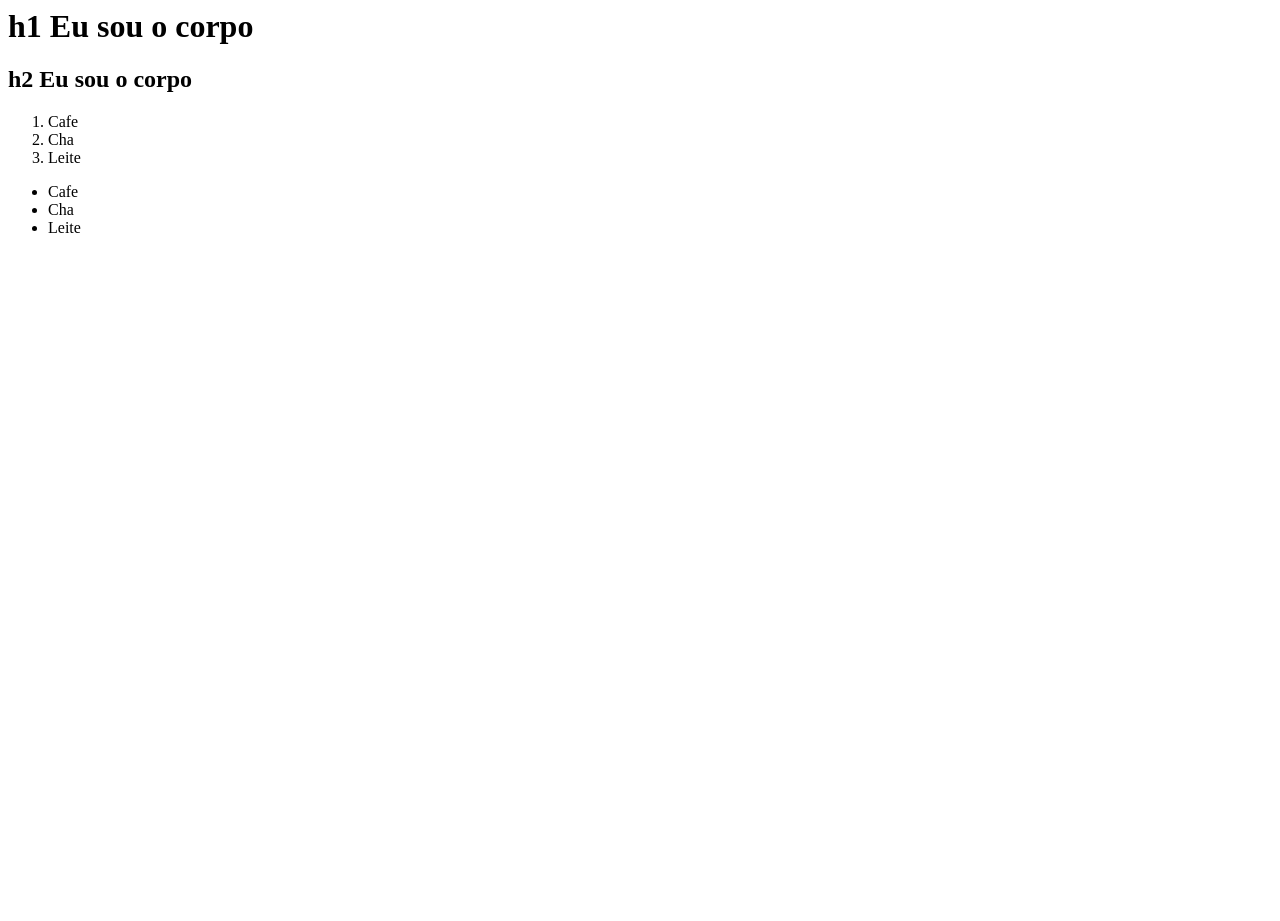
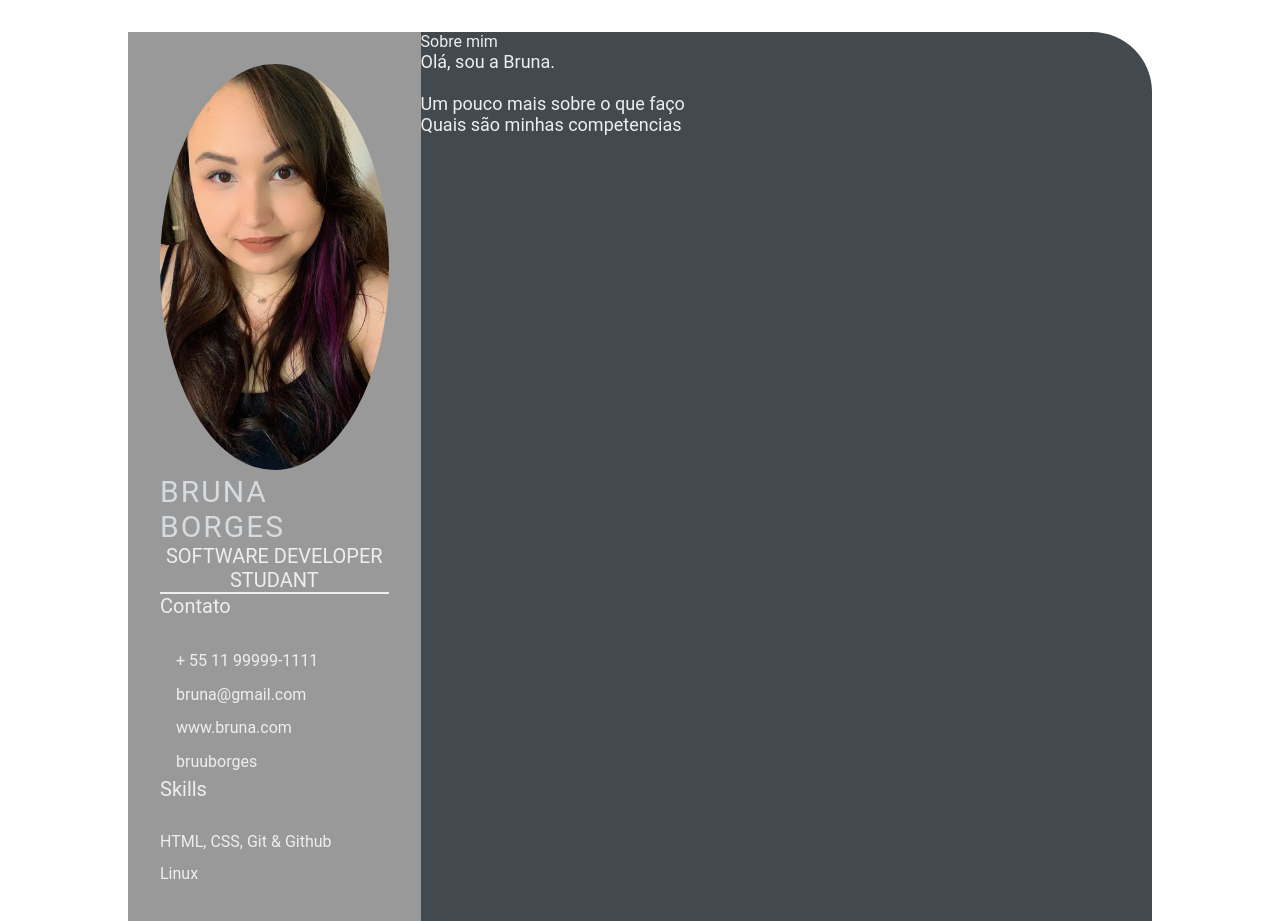
Before and after one commit to bruuborges/devweek.github.io, a plain HTML site: page index.html in a window 1280 px wide. Before the commit the page ends 800 px from the top, so only its background shows below. Drawn offline with Linux system fonts and the light colour scheme.

Commit message:
feature: add index.html (#2)

```diff
--- a/index.html
+++ b/index.html
@@ -1,21 +1,56 @@
-<html>
+<!DOCTYPE html>
+<html lang="en">
 <head>
-<title>
-    Olá, eu sou a cabeça
-</title>
+
+    <meta charset="UTF-8">
+    <meta http-equiv="X-UA-Compatible" content="IE=edge">
+    <meta name="viewport" content="width=device-width, initial-scale=1.0">
+
+    <title>Bruna Borges CV</title>
+
+    <link rel="stylesheet" href="style.css">
 </head>
 <body>
-    <h1>h1 Eu sou o corpo </h1>
-    <h2>h2 Eu sou o corpo </h2>
+    <main class="resume-contents">
+    <section class="left-section">
+        <div class="left-section-contents">
+        <section class="left-section-content">
+            <div class="profile">
+                <img class="profile-image" src="img/profile-image.jpg" alt="Profile image">
+                <p class="name">Bruna Borges</p>
+                <p class="profession">Software Developer Studant</p>
+            </div>
+            <div class="contact-info">
+                <p class="left-title">Contato</p>
+                <ul>
+                    <li><i class="fa fa-phone"></i> + 55 11 99999-1111</li>
+                    <li><i class="fa fa-envelope"></i> bruna@gmail.com</li>
+                    <li><i class="fa fa-globe"></i> www.bruna.com</li>
+                    <li><i class="fa fa-github"></i> bruuborges</li>
+                </ul>
+            </div>
+            <div class="skills">
+                <p class="left-title">Skills</p>
+                <ul>
+                    <li><p>HTML, CSS, Git & Github</p></li>
+                    <li><p>Linux</p></li>
+                </ul>
+            </div>
+        </div>
+        </section>
+
+        <section class="right-section">
+            <div class="right-section-contents>
+            <section class="about gap">
+                <div class="right-title">Sobre mim</div>
+                <p class="about-me-contents">
+                    Olá, sou a Bruna. <br>
+                    <br> Um pouco mais sobre o que faço
+                    <br> Quais são minhas competencias
+                </p>
+            </section>
+            </div>
+        </section>
+    </main>
 </body>
-<ol>
-    <li>Cafe</li>
-    <li>Cha</li>
-    <li>Leite</li>
-</ol>
-<ul>
-    <li>Cafe</li>
-    <li>Cha</li>
-    <li>Leite</li>
-</ul>
 </html>
--- /dev/null
+++ b/style.css
@@ -0,0 +1,103 @@
+* {
+    margin: 0;
+    padding: 0;
+    box-sizing: border-box;
+    list-style: none;
+    font-family: 'Roboto', sans-serif;
+}
+
+.resume-contents {
+    min-height: 100vh;
+    width: 80%;
+    margin: 2rem auto;
+    display: grid;
+    grid-template-columns: repeat(7, 1fr);
+}
+
+.left-section {
+    grid-column: span 2;
+    height: 100%;
+    background-color: #999999;
+}
+
+.right-section {
+    grid-column: span 5;
+    height: 100%;
+    background-color: #424a50;
+    border-radius: 0px 60px 0px 0px;
+}
+
+.left-section-contents{
+    padding: 2rem 2rem;
+}
+
+.profile {
+    width: 100%;
+    border-bottom: 2px solid #eeeeee;
+}
+
+.profile .profile-image {
+    width: 100%;
+    border-radius: 100%;
+}
+
+.name {
+    color: #D6DBDF;
+    font-size: 30px;
+    letter-spacing: 2px;
+    text-transform: uppercase;
+}
+
+.profession {
+    color: #eeeeee;
+    font-size: 20px;
+    text-transform: uppercase;
+    text-align: center;
+}
+
+/* .contact-info { border-bottom: 2px solid #1B2631; } */
+.left-title {
+    color: #eeeeee;
+    font-size: 20px;
+}
+
+.contact-info ul {
+    padding-top: 1.5rem;
+}
+
+.contact-info ul li,
+.references ul li {
+    padding: .4rem 0;
+    color: #eeeeee;
+}
+
+.contact-info ul li i,
+.references ul li i {
+    padding-right: 1rem;
+    font-size: 18px;
+    color: #eeeeee;
+}
+
+.skills ul {
+    padding-top: 1.5rem;
+}
+.skills ul li p {
+    padding: .4rem 0;
+    color: #eeeeee;
+}
+
+.right-section-contents {
+    padding: 2rem 2rem;
+}
+
+.right-title {
+    color: #eeeeee;
+}
+
+.gap {
+    padding-bottom: 2rem;
+}
+.about-me-contents {
+    font-size: 18px;
+    color: #eeeeee;
+}
```
Also changed, not shown: img/profile-image.jpg (added).
